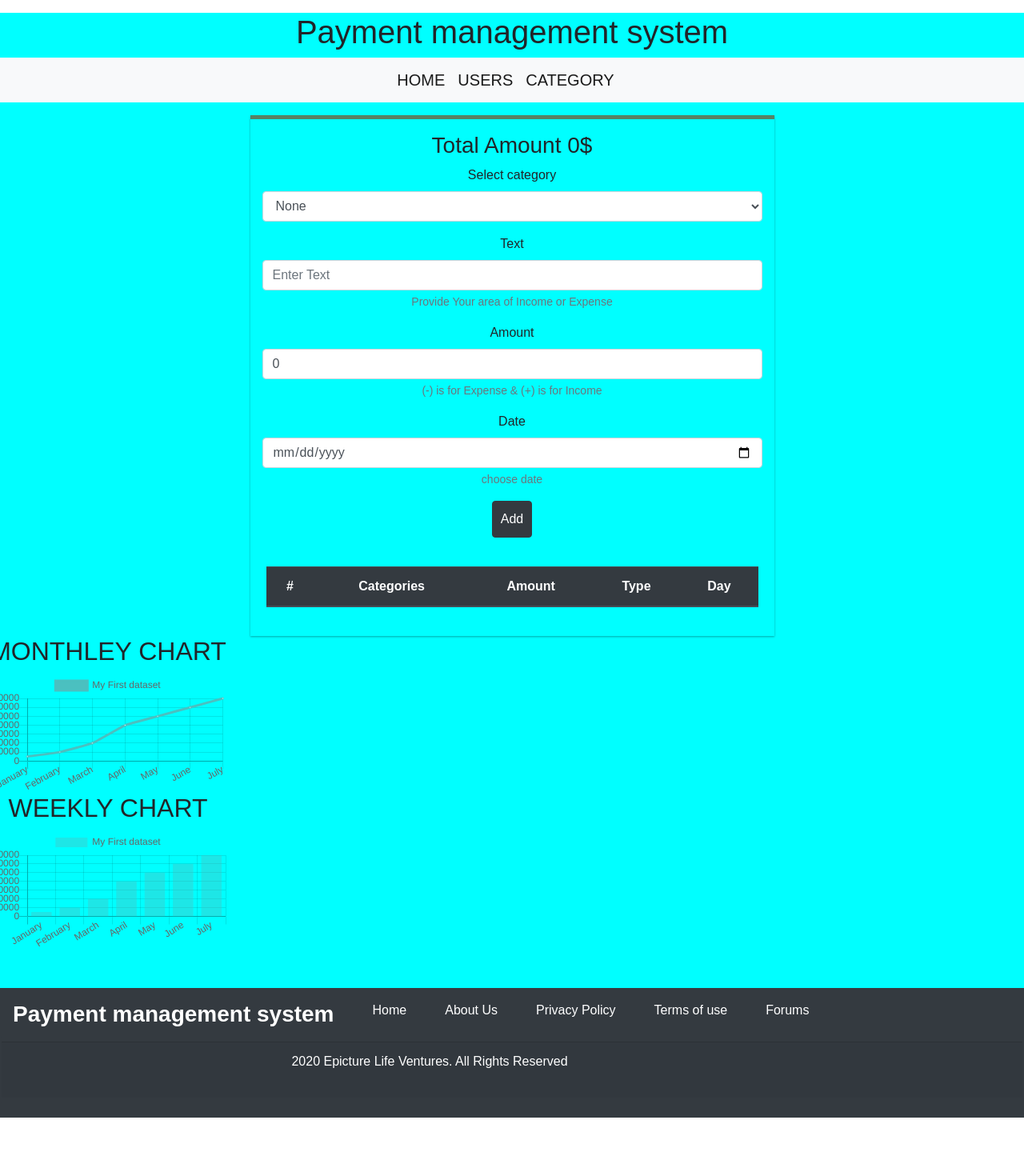
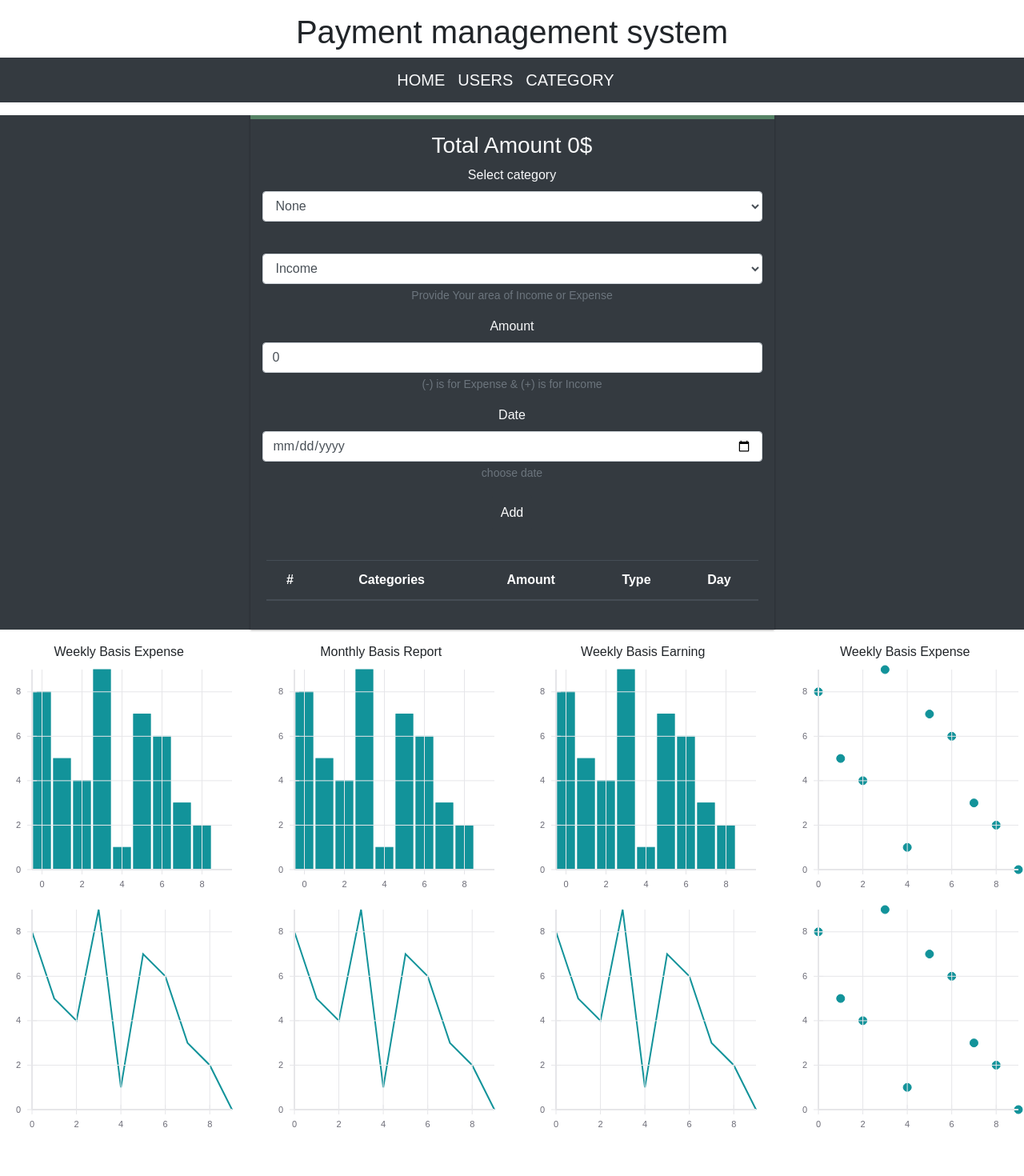
Before and after one commit to AshokJammu/payment_management_system, a React (Create React App) app in the folder payment_management/: page /users/1 in a window 1280 px wide. Shown: the top 1470 px of the page at 80% size. Before the commit the page ends 1397 px from the top, so only its background shows below. Built offline with nearby package versions, Linux system fonts and the light colour scheme.

Commit message:
updating graphs and changes in UI

```diff
--- a/payment_management/src/App.js
+++ b/payment_management/src/App.js
@@ -6,8 +6,9 @@ import { BrowserRouter } from "react-router-dom";
 import store from "./redux/store";
 import Navbar from "./Routes/Navbar";
 import Routes from "./Routes/Routes";
-import LineDemo from "./components/LineDemo";
+// import LineDemo from "./components/LineDemo";
 import Footer from "./Routes/Footer";
+import Chart from "./components/Chart";
 // import BarChart from "./components/BarChart";
 export default function App() {
   console.log(store.getState());
@@ -21,13 +22,14 @@ export default function App() {
           </h1>
           <Navbar />
           <Routes />
-          <div className="row">
+          <Chart />
+          {/* <div className="row">
             <div className="col-4">
               <LineDemo />
             </div>
             <div className="col-4" />
-            {/* <BarChart /> */}
-          </div>
+            <BarChart />
+          </div> */}
           <Footer />
         </div>
       </Provider>
--- a/payment_management/src/Routes/Category.jsx
+++ b/payment_management/src/Routes/Category.jsx
@@ -16,6 +16,7 @@ export class Category extends React.Component {
     return (
       <div style={{ padding: 50 }}>
         <input
+          className="text-light bg-dark"
           style={{ padding: 10 }}
           type="text"
           value={categoryName}
@@ -43,7 +44,7 @@ export class Category extends React.Component {
         </div>
 
         <div className="card">
-          <div className="card-header">CategoryList</div>
+          <div className="card-header bg-dark text-light">CategoryList</div>
           {category?.map(item => (
             <ul className="list-group list-group-flush">
               <li className="list-group-item font-weight-bold" key={uuidv4()}>
--- a/payment_management/src/Routes/Home.jsx
+++ b/payment_management/src/Routes/Home.jsx
@@ -21,12 +21,15 @@ export class Home extends React.Component {
     const { user } = this.state;
     // console.log(users.userName, "12");
     return (
-      <div style={{ display: "flex", justifyContent: "space-around" }}>
+      <>
+        <h1>Select users</h1>
+        <div className="input-group mb-3">
           <select
+            className="custom-select   text-dark"
             name="user"
             onChange={this.handleChange}
             id=""
-          style={{ padding: 10, margin: 30 }}
+            style={{ padding: 1, margin: 30 }}
           >
             <option value="">None</option>
             {users.map(item => (
@@ -36,10 +39,15 @@ export class Home extends React.Component {
           <br />
           <br />
 
-        <Link style={{ padding: 10, margin: 30 }} to={`/users/${user}`}>
+          <Link
+            className="input-group-text bg-dark text-light"
+            style={{ padding: 10, margin: 25 }}
+            to={`/users/${user}`}
+          >
             Show
           </Link>
         </div>
+      </>
     );
   }
 }
--- a/payment_management/src/Routes/Navbar.jsx
+++ b/payment_management/src/Routes/Navbar.jsx
@@ -5,15 +5,23 @@ import { Link } from "react-router-dom";
 function Navbar() {
   return (
     <>
-      <nav className="navbar navbar-light bg-light justify-content-center">
+      <nav className="navbar navbar-light bg-dark justify-content-center ">
         <div style={{ display: "flex" }}>
-          <Link className="navbar-brand" style={{ flex: 1 }} to="/">
+          <Link className="navbar-brand text-light" style={{ flex: 1 }} to="/">
             HOME
           </Link>
-          <Link className="navbar-brand" style={{ flex: 1 }} to="/users">
+          <Link
+            className="navbar-brand text-light"
+            style={{ flex: 1 }}
+            to="/users"
+          >
             USERS
           </Link>
-          <Link className="navbar-brand" style={{ flex: 1 }} to="/category">
+          <Link
+            className="navbar-brand text-light"
+            style={{ flex: 1 }}
+            to="/category"
+          >
             CATEGORY
           </Link>
         </div>
--- a/payment_management/src/Routes/Users.jsx
+++ b/payment_management/src/Routes/Users.jsx
@@ -16,6 +16,7 @@ export class Users extends React.Component {
     return (
       <div style={{ padding: 50 }}>
         <input
+          className="text-light bg-dark"
           style={{ padding: 10 }}
           type="text"
           value={userName}
@@ -40,7 +41,7 @@ export class Users extends React.Component {
         </div>
 
         <div className="card">
-          <div className="card-header">UserList</div>
+          <div className="card-header bg-dark text-light">UserList</div>
           {users?.map(item => (
             <ul className="list-group list-group-flush">
               <li className="list-group-item font-weight-bold" key={uuidv4()}>
--- a/payment_management/src/components/AddTransaction.js
+++ b/payment_management/src/components/AddTransaction.js
@@ -27,11 +27,15 @@ export class AddTransaction extends React.Component {
     // console.log(budget);
     // console.log(text);
     const amounts = budget.map(item => item.amount);
+    const amos = budget.map(item =>
+      item.text === "Expense" ? "text-danger" : "text-success"
+    );
+    console.log(amos);
     //amounts = Number(amounts);
     const total = amounts.reduce((acc, item) => (acc += Number(item)), 0);
     console.log(total, "total");
     return (
-      <div className="row d-flex justify-content-center mt-3">
+      <div className="row d-flex bg-dark justify-content-center mt-3">
         <div
           className="col-sm-6"
           style={{
@@ -40,10 +44,10 @@ export class AddTransaction extends React.Component {
             borderTop: "5px solid #568265"
           }}
         >
-          <h3 className="row d-flex justify-content-center mt-3">
+          <h3 className="row d-flex text-light justify-content-center mt-3">
             Total Amount {total}$
           </h3>
-          <div className="form-group">
+          <div className="form-group text-light">
             <label htmlFor="">Select category</label>
             <select
               name="categories"
@@ -60,9 +64,9 @@ export class AddTransaction extends React.Component {
               ))}
             </select>
           </div>
-          <div className="form-group">
-            <label htmlFor="">Text</label>
-            <input
+          <div className="form-group text-light">
+            <label htmlFor="" />
+            {/* <input
               type="text"
               value={text}
               // onChange={e => setText(e.target.value)}
@@ -70,12 +74,24 @@ export class AddTransaction extends React.Component {
               className="form-control"
               aria-describedby="emailHelp"
               placeholder="Enter Text"
-            />
-            <small className="form-text text-muted">
+            /> */}
+            <select
+              type="text"
+              value={text}
+              // onChange={e => setText(e.target.value)}
+              onChange={e => this.setState({ text: e.target.value })}
+              className="form-control"
+              aria-describedby="emailHelp"
+              placeholder="Enter Text"
+            >
+              <option>Income</option>
+              <option>Expense</option>
+            </select>
+            <small className="form-text text-muted text-light">
               Provide Your area of Income or Expense
             </small>
           </div>
-          <div className="form-group">
+          <div className="form-group text-light">
             <label htmlFor="">Amount</label>
             <input
               type="number"
@@ -91,7 +107,7 @@ export class AddTransaction extends React.Component {
             </small>
           </div>
 
-          <div className="form-group">
+          <div className="form-group text-light">
             <label htmlFor="">Date</label>
             <input
               type="date"
--- /dev/null
+++ b/payment_management/src/components/Chart.js
@@ -0,0 +1,101 @@
+import React, { Component } from "react";
+import "../../node_modules/react-vis/dist/style.css";
+import {
+  XYPlot,
+  LineSeries,
+  VerticalGridLines,
+  HorizontalGridLines,
+  XAxis,
+  YAxis,
+  VerticalBarSeries,
+  MarkSeries
+} from "react-vis";
+
+export default class Chart extends Component {
+  render() {
+    const data = [
+      { x: 0, y: 8 },
+      { x: 1, y: 5 },
+      { x: 2, y: 4 },
+      { x: 3, y: 9 },
+      { x: 4, y: 1 },
+      { x: 5, y: 7 },
+      { x: 6, y: 6 },
+      { x: 7, y: 3 },
+      { x: 8, y: 2 },
+      { x: 9, y: 0 }
+    ];
+    return (
+      <div className="Chart row">
+        <div className="col-3 justify-content-center mt-3">
+          Weekly Basis Expense
+          <XYPlot height={300} width={300}>
+            <VerticalBarSeries data={data} />
+            <VerticalGridLines />
+            <HorizontalGridLines />
+            <XAxis label="data" />
+            <YAxis />
+          </XYPlot>
+          <XYPlot height={300} width={300}>
+            <LineSeries data={data} />
+            <VerticalGridLines />
+            <HorizontalGridLines />
+            <XAxis label="data" />
+            <YAxis />
+          </XYPlot>
+        </div>
+        <div className="col-3 justify-content-center mt-3">
+          Monthly Basis Report
+          <XYPlot height={300} width={300}>
+            <VerticalBarSeries data={data} />
+            <VerticalGridLines />
+            <HorizontalGridLines />
+            <XAxis label="data" />
+            <YAxis />
+          </XYPlot>
+          <XYPlot height={300} width={300}>
+            <LineSeries data={data} />
+            <VerticalGridLines />
+            <HorizontalGridLines />
+            <XAxis label="data" />
+            <YAxis />
+          </XYPlot>
+        </div>
+        <div className="col-3 justify-content-center mt-3">
+          Weekly Basis Earning
+          <XYPlot height={300} width={300}>
+            <VerticalBarSeries data={data} />
+            <VerticalGridLines />
+            <HorizontalGridLines />
+            <XAxis label="data" />
+            <YAxis />
+          </XYPlot>
+          <XYPlot height={300} width={300}>
+            <LineSeries data={data} />
+            <VerticalGridLines />
+            <HorizontalGridLines />
+            <XAxis label="data" />
+            <YAxis />
+          </XYPlot>
+        </div>
+        <div className="col-3 justify-content-center mt-3">
+          Weekly Basis Expense
+          <XYPlot height={300} width={300}>
+            <MarkSeries data={data} />
+            <VerticalGridLines />
+            <HorizontalGridLines />
+            <XAxis label="data" />
+            <YAxis />
+          </XYPlot>
+          <XYPlot height={300} width={300}>
+            <MarkSeries data={data} />
+            <VerticalGridLines />
+            <HorizontalGridLines />
+            <XAxis label="data" />
+            <YAxis />
+          </XYPlot>
+        </div>
+      </div>
+    );
+  }
+}
--- a/payment_management/src/styles.css
+++ b/payment_management/src/styles.css
@@ -1,7 +1,7 @@
 .App {
   font-family: sans-serif;
   text-align: center;
-  background-color: aqua;
+  /* background-color: b; */
 }
 /* .BgClr {
 } */
```
Lines whose indentation alone changed are shown as unchanged.
